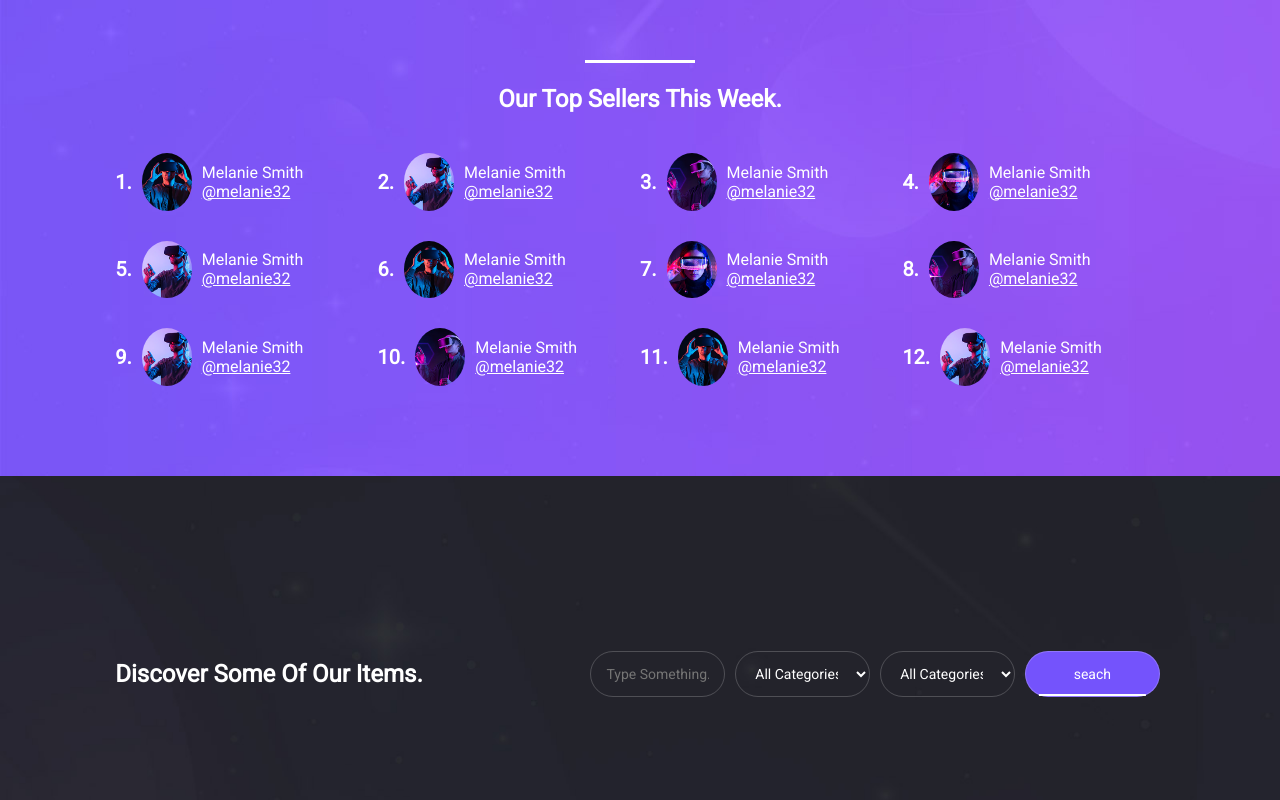
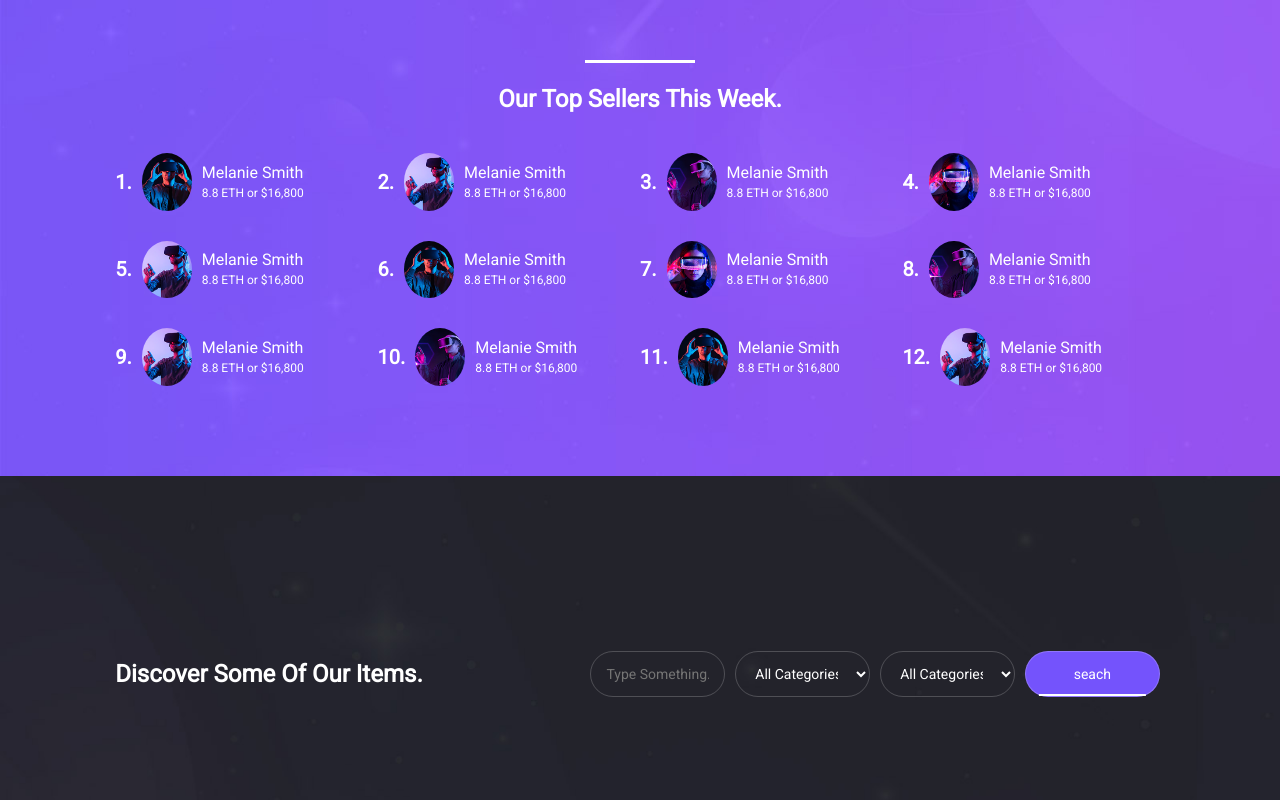
Before and after one commit to muhammadhussien7/DSC_Web3_Project, a plain HTML site: page index.html in a window 1280 px wide. Shown: the top 800 px of the page. Drawn offline with Linux system fonts and the light colour scheme.

Commit message:
adjustment 6

```diff
--- a/index.html
+++ b/index.html
@@ -24,7 +24,7 @@
         <img src="./images/current-01.jpg" alt="" />
         <div>
           <p>Melanie Smith</p>
-          <a href="#">@melanie32</a>
+          <a href="#">8.8 ETH or $16,800</a>
         </div>
       </li>
       <li class="seller__box">
@@ -32,7 +32,7 @@
         <img src="./images/current-02.jpg" alt="" />
         <div>
           <p>Melanie Smith</p>
-          <a href="#">@melanie32</a>
+          <a href="#">8.8 ETH or $16,800</a>
         </div>
       </li>
       <li class="seller__box">
@@ -40,7 +40,7 @@
         <img src="./images/current-03.jpg" alt="" />
         <div>
           <p>Melanie Smith</p>
-          <a href="#">@melanie32</a>
+          <a href="#">8.8 ETH or $16,800</a>
         </div>
       </li>
       <li class="seller__box">
@@ -48,7 +48,7 @@
         <img src="./images/current-04.jpg" alt="" />
         <div>
           <p>Melanie Smith</p>
-          <a href="#">@melanie32</a>
+          <a href="#">8.8 ETH or $16,800</a>
         </div>
       </li>
       <li class="seller__box">
@@ -56,7 +56,7 @@
         <img src="./images/current-02.jpg" alt="" />
         <div>
           <p>Melanie Smith</p>
-          <a href="#">@melanie32</a>
+          <a href="#">8.8 ETH or $16,800</a>
         </div>
       </li>
       <li class="seller__box">
@@ -64,7 +64,7 @@
         <img src="./images/current-01.jpg" alt="" />
         <div>
           <p>Melanie Smith</p>
-          <a href="#">@melanie32</a>
+          <a href="#">8.8 ETH or $16,800</a>
         </div>
       </li>
       <li class="seller__box">
@@ -72,7 +72,7 @@
         <img src="./images/current-04.jpg" alt="" />
         <div>
           <p>Melanie Smith</p>
-          <a href="#">@melanie32</a>
+          <a href="#">8.8 ETH or $16,800</a>
         </div>
       </li>
       <li class="seller__box">
@@ -80,7 +80,7 @@
         <img src="./images/current-03.jpg" alt="" />
         <div>
           <p>Melanie Smith</p>
-          <a href="#">@melanie32</a>
+          <a href="#">8.8 ETH or $16,800</a>
         </div>
       </li>
       <li class="seller__box">
@@ -88,7 +88,7 @@
         <img src="./images/current-02.jpg" alt="" />
         <div>
           <p>Melanie Smith</p>
-          <a href="#">@melanie32</a>
+          <a href="#">8.8 ETH or $16,800</a>
         </div>
       </li>
       <li class="seller__box">
@@ -96,7 +96,7 @@
         <img src="./images/current-03.jpg" alt="" />
         <div>
           <p>Melanie Smith</p>
-          <a href="#">@melanie32</a>
+          <a href="#">8.8 ETH or $16,800</a>
         </div>
       </li>
       <li class="seller__box">
@@ -104,7 +104,7 @@
         <img src="./images/current-01.jpg" alt="" />
         <div>
           <p>Melanie Smith</p>
-          <a href="#">@melanie32</a>
+          <a href="#">8.8 ETH or $16,800</a>
         </div>
       </li>
       <li class="seller__box">
@@ -112,7 +112,7 @@
         <img src="./images/current-02.jpg" alt="" />
         <div>
           <p>Melanie Smith</p>
-          <a href="#">@melanie32</a>
+          <a href="#">8.8 ETH or $16,800</a>
         </div>
       </li>
     </ul>
@@ -790,12 +790,6 @@
 
 
 
-
-
-
-
-
-
   <!-- footer -->
   <footer>
     <section>
@@ -805,8 +799,6 @@
     </section>
   </footer>
 
-
-
 <script src="./index.js"></script>
 </body>
 </html>
--- a/main.css
+++ b/main.css
@@ -128,6 +128,10 @@ display: flex;
   font-weight: bold;
 }
 
+.seller__box a{
+  text-decoration: none;
+  font-size: 12px;
+}
 
 @media only screen and (max-width:700px){
   .seller__box{
```
